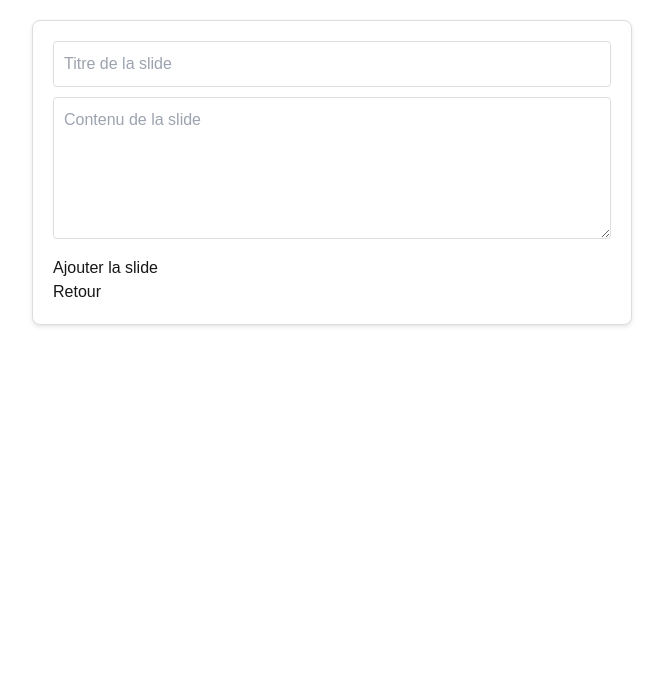
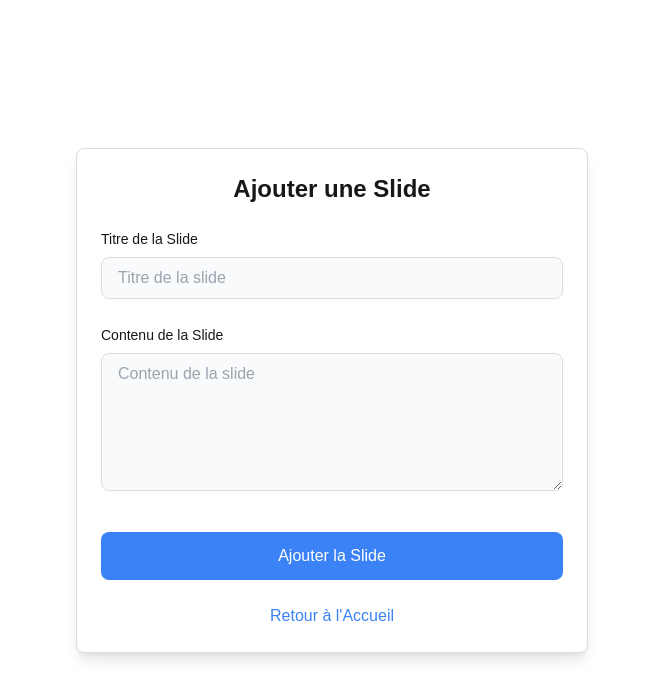
Before and after one commit to migesve/slides, a Next.js app: page /add-slide in a window 1280 px wide. Shown: the top 698 px of the page, without its empty margins (308-971 px from the left). Built offline with nearby package versions, Linux system fonts and the light colour scheme.

Commit message:
maquillage

```diff
--- a/app/add-slide/page.tsx
+++ b/app/add-slide/page.tsx
@@ -4,13 +4,13 @@ import Link from "next/link";
 import { useState, useEffect } from "react";
 
 export default function AddSlidePage() {
-  const [id, setId] = useState(""); // ID généré automatiquement
+  const [id, setId] = useState(""); // Automatically generated ID
   const [title, setTitle] = useState("");
   const [content, setContent] = useState("");
   const [message, setMessage] = useState("");
 
   useEffect(() => {
-    // Générer un nouvel ID basé sur l'existant
+    // Generate a new ID based on existing slides
     const fetchNextId = async () => {
       const res = await fetch("/api/slides");
       const slides = await res.json();
@@ -33,33 +33,77 @@ export default function AddSlidePage() {
       setMessage("Slide ajoutée avec succès !");
       setTitle("");
       setContent("");
-      setId((parseInt(id) + 1).toString()); // Générer le prochain ID
+      setId((parseInt(id) + 1).toString()); // Generate next ID
     } else {
       setMessage("Erreur lors de l'ajout de la slide.");
     }
   };
 
-
   return (
-    <form onSubmit={handleSubmit}>
+    <div className="flex flex-col items-center justify-center min-h-screen bg-background text-foreground px-4">
+      <form
+        onSubmit={handleSubmit}
+        className="w-full max-w-lg bg-white dark:bg-gray-800 p-6 rounded-lg shadow-lg"
+      >
+        <h1 className="text-2xl font-bold mb-6 text-center">Ajouter une Slide</h1>
+        <div className="mb-4">
+          <label
+            htmlFor="title"
+            className="block text-sm font-medium mb-2 text-foreground"
+          >
+            Titre de la Slide
+          </label>
           <input
+            id="title"
             type="text"
             placeholder="Titre de la slide"
             value={title}
             onChange={(e) => setTitle(e.target.value)}
             required
+            className="w-full px-4 py-2 border rounded-lg focus:outline-none focus:ring-2 focus:ring-blue-500 bg-gray-50 dark:bg-gray-700 dark:text-white"
           />
+        </div>
+        <div className="mb-6">
+          <label
+            htmlFor="content"
+            className="block text-sm font-medium mb-2 text-foreground"
+          >
+            Contenu de la Slide
+          </label>
           <textarea
+            id="content"
             placeholder="Contenu de la slide"
             value={content}
             onChange={(e) => setContent(e.target.value)}
             rows={5}
             required
+            className="w-full px-4 py-2 border rounded-lg focus:outline-none focus:ring-2 focus:ring-blue-500 bg-gray-50 dark:bg-gray-700 dark:text-white"
           />
-      <button type="submit">Ajouter la slide</button>
-      {message && <p>{message}</p>}
-      <br />
-      <Link href={"/"}>Retour</Link>
+        </div>
+        <button
+          type="submit"
+          className="w-full py-3 bg-blue-500 text-white rounded-lg font-medium hover:bg-blue-600 transition"
+        >
+          Ajouter la Slide
+        </button>
+        {message && (
+          <p
+            className={`mt-4 text-center ${
+              message.includes("succès") ? "text-green-500" : "text-red-500"
+            }`}
+          >
+            {message}
+          </p>
+        )}
+        <div className="mt-6 text-center">
+          <Link
+            href="/"
+            className="text-blue-500 hover:underline dark:text-blue-400"
+          >
+            Retour à l'Accueil
+          </Link>
+        </div>
       </form>
+    </div>
   );
 }
--- a/app/globals.css
+++ b/app/globals.css
@@ -106,7 +106,8 @@ form {
   box-shadow: 0 2px 4px rgba(0, 0, 0, 0.1);
 }
 
-input, textarea {
+input,
+textarea {
   width: 100%;
   margin-bottom: 10px;
   padding: 10px;
@@ -115,7 +116,23 @@ input, textarea {
   border-radius: 4px;
 }
 
-input:focus, textarea:focus {
+input:focus,
+textarea:focus {
   border-color: #0070f3;
   outline: none;
 }
+
+.back-button {
+  display: inline-block;
+  margin-top: 20px;
+  padding: 10px 20px;
+  background-color: #0070f3;
+  color: white;
+  text-decoration: none;
+  border-radius: 5px;
+  text-align: center;
+}
+
+.back-button:hover {
+  background-color: #005bb5;
+}
--- a/app/page.tsx
+++ b/app/page.tsx
@@ -2,15 +2,27 @@ import Link from "next/link";
 
 export default function Home() {
   return (
-    <main style={{ padding: "20px", textAlign: "center" }}>
-      <h1>Welcome to the Slides Presentation</h1>
-      <Link href="/slides/1" style={{ marginTop: "20px", display: "inline-block" }}>
-        Start Presentation
-      </Link>
-      <br />
-      <Link href="/add-slide" style={{ marginTop: "20px", display: "inline-block" }}>
-        Add Slide
-      </Link>
+    <main className="flex flex-col items-center justify-center min-h-screen bg-background text-foreground px-4">
+      <h1 className="text-4xl font-bold mb-6 text-center">
+        Bienvenue sur votre application de présentation
+      </h1>
+      <div className="space-y-4">
+        <Link
+          href="/slides/1"
+          className="block px-6 py-3 bg-blue-500 text-white rounded-md text-lg font-medium hover:bg-blue-600 transition"
+        >
+          Demarrer la presentation
+        </Link>
+        <div className="flex justify-center">
+  <Link
+    href="/add-slide"
+    className="block px-6 py-3 bg-green-500 text-white rounded-md text-lg font-medium hover:bg-green-600 transition"
+  >
+    Ajouter une Slide
+  </Link>
+</div>
+
+      </div>
     </main>
   );
 }
--- a/app/slides/[id]/page.tsx
+++ b/app/slides/[id]/page.tsx
@@ -22,8 +22,12 @@ export async function generateStaticParams() {
 }
 
 // Page component for rendering slides
-export default async function SlidePage({ params, }: { params: Promise<{ id: string }> }) {
-  const id = (await params).id
+export default async function SlidePage({
+  params,
+}: {
+  params: Promise<{ id: string }>;
+}) {
+  const id = (await params).id;
   const slides = getSlides();
   const slide = slides.find((s) => s.id === id);
 
@@ -57,6 +61,11 @@ export default async function SlidePage({ params, }: { params: Promise<{ id: str
           <span className="nav-button disabled">Next</span>
         )}
       </div>
+      <div className="back-to-home">
+        <Link href="/" className="back-button">
+            Retour à l'Accueil
+        </Link>
+      </div>
     </div>
   );
 }
```
Lines whose indentation alone changed are shown as unchanged.
